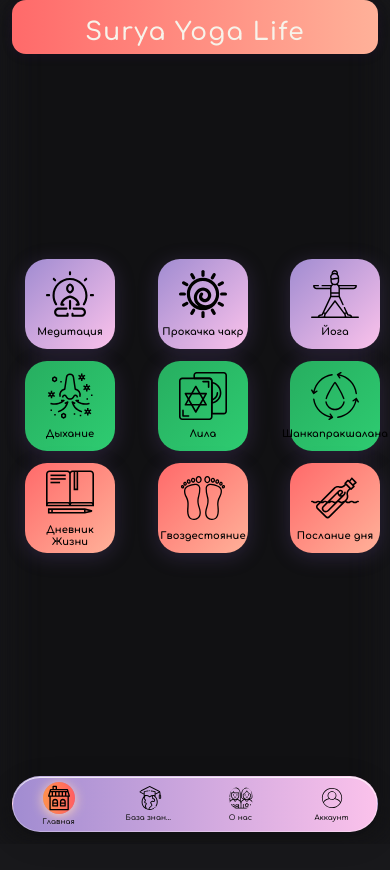
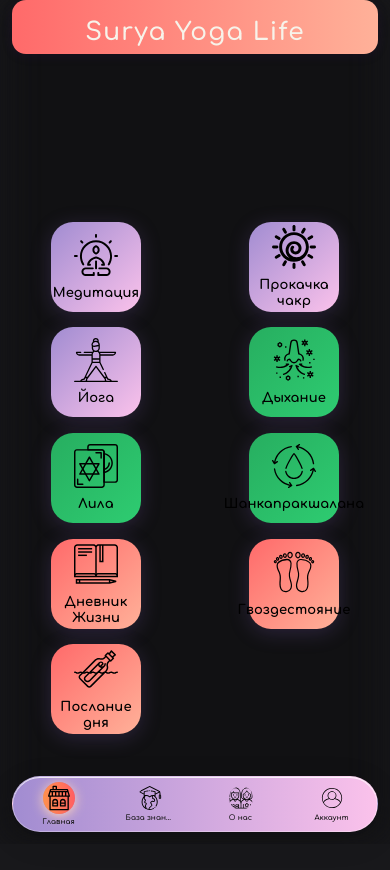
Before and after one commit to marselbeijing/Surya-Yoga-Life, a React (Create React App) app: page / in a window 390 px wide. Shown: the top 870 px of the page. Built offline with nearby package versions, Linux system fonts and the light colour scheme.

Commit message:
Адаптив: универсальное центрирование и сетка для главного экрана (flex/grid, min-height: 100vh, без фиксированных размеров)

```diff
--- a/src/App.css
+++ b/src/App.css
@@ -76,24 +76,21 @@ body {
   justify-content: flex-start;
   align-items: center;
   transition: background 0.3s ease;
-  width: 100vw;
-  box-sizing: border-box;
 }
 
+/* Мобильный контейнер */
 .mobile-frame {
-  width: 100vw;
-  max-width: 100vw;
+  width: 100%;
+  max-width: 430px;
   min-height: 100vh;
   background: transparent !important;
   box-shadow: 0 0 32px 0 var(--shadow-color);
-  border-radius: clamp(0px, 3vw, 18px) clamp(0px, 3vw, 18px) 0 0;
+  border-radius: 18px 18px 0 0;
   overflow-y: auto;
   position: relative;
   display: flex;
   flex-direction: column;
   transition: background 0.3s ease, box-shadow 0.3s ease;
-  padding: clamp(0px, 2vw, 24px);
-  box-sizing: border-box;
 }
 
 .placeholder {
@@ -120,13 +117,9 @@ body {
   }
 }
 
-.knowledge-page, .settings-page, .account-page {
-  background: var(--bg);
-  color: var(--text);
-  width: 100vw;
-  max-width: 100vw;
-  min-height: 100vh;
-  padding: clamp(12px, 4vw, 32px) clamp(6px, 2vw, 24px) clamp(60px, 12vw, 120px) clamp(6px, 2vw, 24px);
+.knowledge-page {
+  padding: 32px 16px 80px 16px;
+  min-height: calc(100vh - 64px);
   box-sizing: border-box;
 }
 .knowledge-title, .knowledge-title--small, .settings-title {
--- a/src/components/MainSections.css
+++ b/src/components/MainSections.css
@@ -3,9 +3,9 @@
   flex-direction: column;
   justify-content: center;
   align-items: center;
-  min-height: calc(100vh - 160px);
-  height: auto;
+  min-height: 100vh;
   width: 100vw;
+  max-width: 100vw;
   margin: 0 auto;
   padding: 4vw 0;
   box-sizing: border-box;
@@ -13,11 +13,12 @@
 
 .sections-grid {
   display: grid;
-  grid-template-columns: repeat(auto-fit, minmax(min(120px, 28vw), 1fr));
-  gap: clamp(12px, 3vw, 28px) clamp(8px, 2vw, 18px);
+  grid-template-columns: repeat(auto-fit, minmax(120px, 1fr));
+  gap: 2.5vw;
   width: 100%;
+  max-width: 480px;
   justify-items: center;
-  box-sizing: border-box;
+  align-items: center;
 }
 
 .om-bg-animated {
@@ -34,8 +35,9 @@
 .section-card {
   background: linear-gradient(135deg, #7c5bb3 0%, #b484f7 100%);
   border-radius: 1.375rem;
-  width: clamp(90px, 22vw, 140px);
-  height: clamp(90px, 22vw, 140px);
+  width: 18vw;
+  max-width: 140px;
+  min-width: 90px;
   aspect-ratio: 1/1;
   display: flex;
   flex-direction: column;
@@ -49,7 +51,6 @@
   opacity: 0;
   transform: scale(0.95);
   animation: fadeInScale 0.7s cubic-bezier(0.23, 1, 0.32, 1) forwards;
-  box-sizing: border-box;
 }
 
 .section-card:nth-child(1) {
@@ -93,8 +94,12 @@
 }
 
 .section-icon {
-  width: clamp(48px, 8vw, 80px);
-  height: clamp(48px, 8vw, 80px);
+  width: 8vw;
+  min-width: 48px;
+  max-width: 80px;
+  height: 8vw;
+  min-height: 48px;
+  max-height: 80px;
   aspect-ratio: 1/1;
   background: none;
   border-radius: 0;
@@ -119,13 +124,65 @@
 .section-title-strict {
   color: #000 !important;
   font-family: 'Comfortaa', cursive;
-  font-size: 0.62rem;
+  font-size: 1.1vw;
+  min-font-size: 0.62rem;
   font-weight: 700;
   text-align: center;
   margin: 0;
   line-height: 1.2;
   letter-spacing: 0.01em;
   padding: 0 2px;
+}
+
+@media (max-width: 600px) {
+  .main-sections {
+    min-height: 100vh;
+    padding: 2vw 0;
+  }
+  .sections-grid {
+    grid-template-columns: repeat(3, 1fr);
+    gap: 3vw;
+    max-width: 98vw;
+  }
+  .section-card {
+    width: 28vw;
+    min-width: 80px;
+    max-width: 110px;
+  }
+  .section-icon {
+    width: 14vw;
+    min-width: 38px;
+    max-width: 60px;
+    height: 14vw;
+    min-height: 38px;
+    max-height: 60px;
+  }
+  .section-title, .section-title-strict {
+    font-size: 0.95rem;
+  }
+}
+
+@media (max-width: 400px) {
+  .sections-grid {
+    grid-template-columns: repeat(2, 1fr);
+    gap: 4vw;
+  }
+  .section-card {
+    width: 38vw;
+    min-width: 60px;
+    max-width: 90px;
+  }
+  .section-icon {
+    width: 20vw;
+    min-width: 28px;
+    max-width: 44px;
+    height: 20vw;
+    min-height: 28px;
+    max-height: 44px;
+  }
+  .section-title, .section-title-strict {
+    font-size: 0.82rem;
+  }
 }
 
 @keyframes fadeInScale {
```
